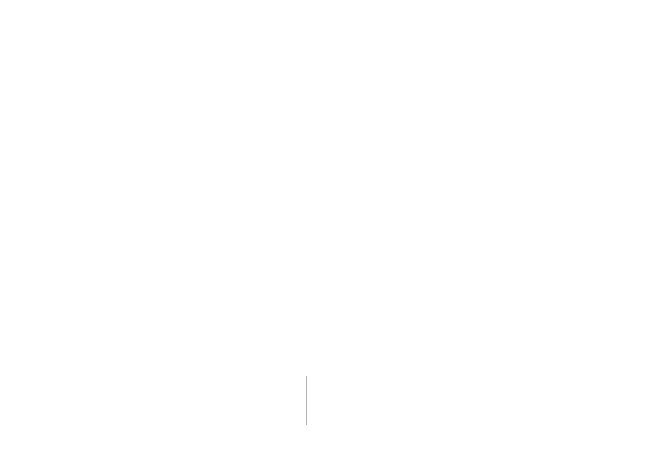
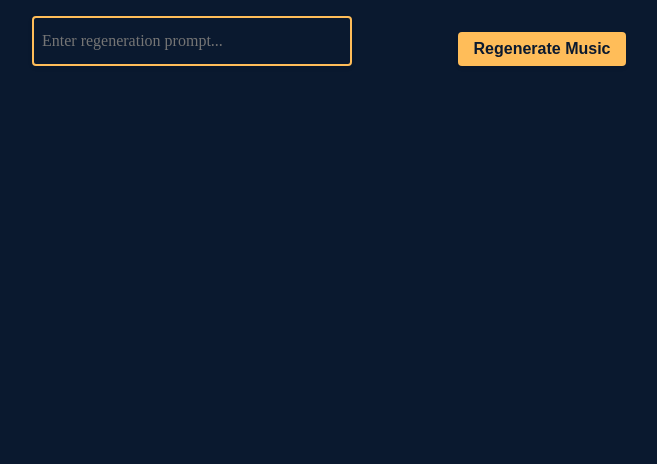
Before and after one commit to mkeohane01/JamSesh, a Next.js app in the folder frontend/: page /components/RegenerationContainer in a window 1280 px wide. Before the commit this address had no page. Shown: the top 464 px of the page, without its empty margins (258-915 px from the left). Built offline with nearby package versions, Linux system fonts and the light colour scheme.

Commit message:
Updated regneration to include an input prompt

```diff
--- /dev/null
+++ b/frontend/pages/components/RegenerationContainer.tsx
@@ -0,0 +1,45 @@
+import React, { useState } from 'react';
+
+const RegenerationContainer = ({ musicDetails, onNewMusic, setLoading }) => {
+  const [regenprompt, setRegenprompt] = useState('');
+
+  const handleRegenerate = async () => {
+    setLoading(true);
+    try {
+      const updatedMusicDetails = { ...musicDetails, regenprompt }; // Combine musicDetails with the prompt
+      const response = await fetch('http://127.0.0.1:8080/regeneratemusic', {
+        method: 'POST',
+        headers: { 'Content-Type': 'application/json' },
+        body: JSON.stringify(updatedMusicDetails),
+      });
+
+      const data = await response.json();
+      setLoading(false);
+
+      if (!response.ok) {
+        throw new Error(data.error || 'Error regenerating music');
+      }
+
+      onNewMusic(data.examplesong);
+    } catch (error) {
+      setLoading(false);
+      console.error('Fetch error:', error.message);
+      alert("Please Try Again! error: " + error.message);
+    }
+  };
+
+  return (
+    <div className="regenerate-container">
+      <input
+        type="text"
+        placeholder="Enter regeneration prompt..."
+        className="regenerate-input"
+        value={regenprompt}
+        onChange={(e) => setRegenprompt(e.target.value)}
+      />
+      <button onClick={handleRegenerate} className="regenerate-button">Regenerate Music</button>
+    </div>
+  );
+};
+
+export default RegenerationContainer;
--- a/frontend/pages/index.tsx
+++ b/frontend/pages/index.tsx
@@ -1,12 +1,11 @@
 import { useState } from 'react';
 import ChatInput from './components/ChatInput'; // Adjust the import path as needed
 import ABCMusic from './components/ABCMusic';
-import RegenerateButton from './components/RegenerateButton';
+import RegenerationContainer from './components/RegenerationContainer';
 import LottieAnimation from './components/LottieMusicAnimation';
 import animationData from '../public/lottiemusicanimation.json';
 
 const HomePage = () => {
-  const [messages, setMessages] = useState([]);
   const [isLoading, setIsLoading] = useState(false);
   const [musicDetails, setMusicDetails] = useState({
     chords: 'A7 | D7 | E7',
@@ -82,7 +81,7 @@ const HomePage = () => {
       {musicDetails.example && (
         <div>
           <ABCMusic notation={musicDetails.example} />
-          <RegenerateButton musicDetails={musicDetails} onNewMusic={handleNewSheetMusic} setLoading={setIsLoading} />
+          <RegenerationContainer musicDetails={musicDetails} onNewMusic={handleNewSheetMusic} setLoading={setIsLoading} />
         </div>
       )}
       </div>
--- a/frontend/styles/globals.css
+++ b/frontend/styles/globals.css
@@ -99,6 +99,34 @@ h2 {
   font-weight: bold;
 }
 
+/* Prompt input styling */
+.regenerate-input {
+  padding: 0.5rem;
+  border: 2px solid #ffbd59; /* Gold border to match other input elements */
+  background-color: transparent; /* Keep the background consistent with the theme */
+  color: #fff; /* Text color to stand out against the dark background */
+  font-family: 'Playfair Display', serif; /* Matching the overall font style */
+  font-size: 1rem; /* Consistent font sizing */
+  border-radius: 4px; /* Rounded corners to match the buttons and inputs */
+  width: auto; /* Adjust width as needed, or use specific values */
+  min-width: 300px;
+  box-shadow: 0 2px 4px rgba(0, 0, 0, 0.1); /* Subtle shadow for depth, similar to other elements */
+  transition: border-color 0.3s ease; /* Smooth transition for focus/highlight */
+}
+
+.regenerate-input:focus {
+  border-color: #eac54f; /* Lighter gold when focused to draw attention */
+  outline: none; /* Remove default focus outline to maintain custom styling */
+}
+
+.regenerate-container {
+  display: flex; /* Use flexbox to lay out children (input and button) in a row */
+  justify-content: center; /* Center the children horizontally */
+  text-align: center;
+  max-width: 700px; /* Set the max width for sheet music container */
+  margin: 1rem auto; /* Center the sheet music */
+}
+
 .lottie-container {
   width: 200px;
   height: 200px;
```
Also changed, not shown: frontend/pages/components/RegenerateButton.tsx (deleted, +0 -33 lines), 2 other files (tests, documents, lock files or other folders).
